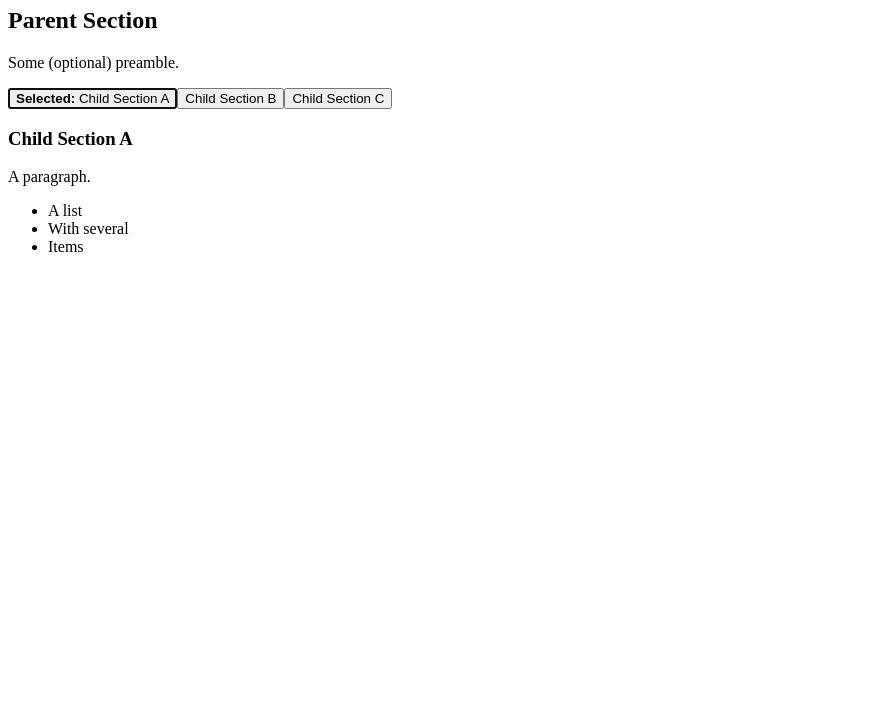
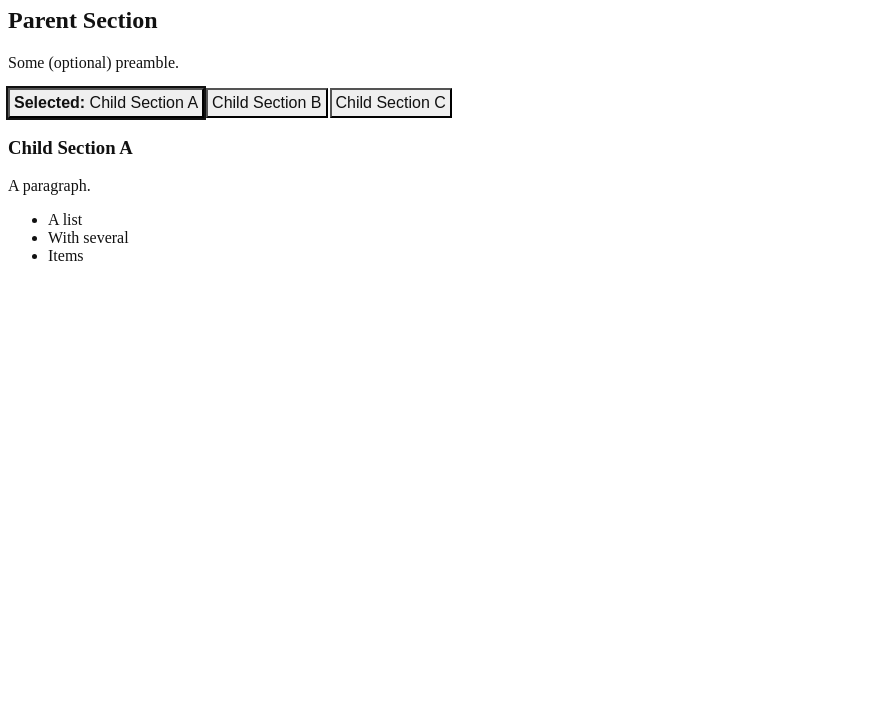
Before and after one commit to ivrouwe/tabs-element, a plain HTML site: page index.html in a window 1280 px wide. Shown: the part 73-800 px from the top of the page, without its empty margins (0-888 px from the left). Drawn offline with Linux system fonts and the light colour scheme.

Commit message:
Override default user agent styles for `<button>` elements
To ensure that they meet certain WCAG (Web Content Accessibility
Guidelines) requirements:
1. Sufficient target size (a minimum of 24px by 24px)
2. Sufficient text contrast (a minimum of 4.500:1 for text against its
   background).

```diff
--- /dev/null
+++ b/assets/css/style.css
@@ -0,0 +1,26 @@
+*,
+*::before,
+*::after {
+    box-sizing: border-box;
+}
+
+html {
+    --color: #111;
+
+    color: var(--color);
+}
+
+button[role="tab"] {
+    padding: 0.25rem;
+    font-size: 1rem;
+    color: var(--color);
+    background-color: #efefef;
+
+    + button[role="tab"] {
+        margin-inline-start: 0.125rem;
+    }
+
+    &:focus-visible {
+        outline: 0.125rem solid var(--color);
+    }
+}
--- a/index.html
+++ b/index.html
@@ -6,6 +6,8 @@
     <meta name="viewport" content="width=device-width, initial-scale=1">
 
     <title>Tabs Element (based on "Tabs Pattern | APG | WAI | W3C")</title>
+
+    <link rel="stylesheet" href="assets/css/style.css">
 </head>
 
 <body>
```
